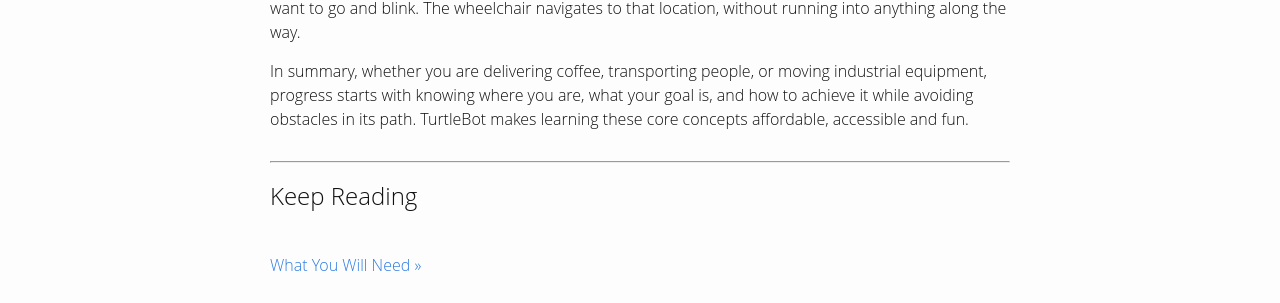
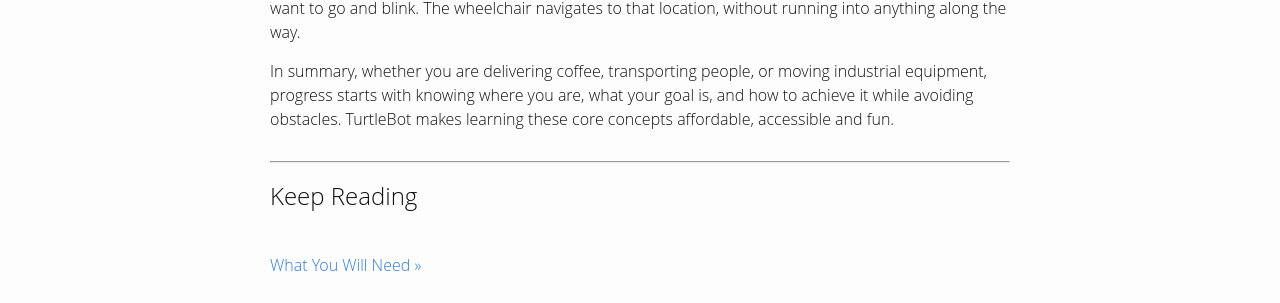
Before and after one commit to turtlebot/learn.turtlebot.com, a Jekyll site: the page built from _posts/2015-02-01-1.markdown, in a window 1280 px wide and 900 px high, scrolled down 1609 px. Shown: the part 362-665 px from the top of the window. Built offline with Jekyll 4.4.1, drawn with Linux system fonts in a browser that asks for light colours; nearby versions of some CDN libraries.

Commit message:
copy edit

```diff
--- a/_posts/2015-02-01-1.markdown
+++ b/_posts/2015-02-01-1.markdown
@@ -41,4 +41,4 @@ When a mobile base can move wherever it is needed without running into obstacles
 
 Recently we saw Bill Smart from Oregon State University and his autonomously navigating electric wheelchair for patients with ALS. In ALS patients, the eyes often work well into the late stages of the disease. Smart places patients wearing Google Glass in the wheelchair and they simply look where they want to go and blink. The wheelchair navigates to that location, without running into anything along the way.
 
-In summary, whether you are delivering coffee, transporting people, or moving industrial equipment, progress starts with knowing where you are, what your goal is, and how to achieve it while avoiding obstacles in its path. TurtleBot makes learning these core concepts affordable, accessible and fun.
+In summary, whether you are delivering coffee, transporting people, or moving industrial equipment, progress starts with knowing where you are, what your goal is, and how to achieve it while avoiding obstacles. TurtleBot makes learning these core concepts affordable, accessible and fun.
```
